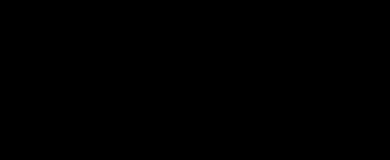
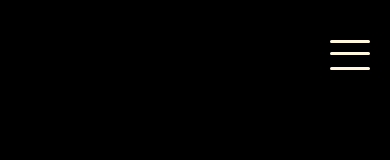
Before and after one commit to RG31/navbar-burger, a React (Create React App) app: page / in a window 390 px wide. Shown: the top 160 px of the page. Built offline with nearby package versions, Linux system fonts and the light colour scheme.

Commit message:
scrollbar and menu burger problem resolved

```diff
--- a/src/App.css
+++ b/src/App.css
@@ -12,13 +12,14 @@
 body {
   margin: 0;
   /* CSS rules to specify families ... récupéré de l'import ci-dessus*/
-  font-family: 'Poppins', sans-serif;
+  font-family: 'Poppins',
+  sans-serif;
   -webkit-font-smoothing: antialiased;
   -moz-osx-font-smoothing: grayscale;
 }
 
 h1, p {
-margin-bottom: 1rem;
+margin-bottom:1rem;
 }
 
 /* RESET */
@@ -32,8 +33,8 @@
   text-decoration: none;
 }
 
-.main{
+.main {
   /* padding TOP pour affciher en dessous de la NavBar */
-  min-height: 200vh;
+  min-height: 150vh;
   padding:6rem 1rem 1rem;
 }
--- a/src/components/Nav.css
+++ b/src/components/Nav.css
@@ -15,7 +15,7 @@
 }
 
 .navbar__links {
-    /* en lignbe */
+    /* en ligne */
     display: flex;
 }
 
@@ -25,10 +25,11 @@
     color: inherit;
 }
 .navbar__burger{
-    width: 40px;
-    height: 40px;
+    width: 50px;
+    height: 50px;
     /* le carré menu burger transparent dans la NavBAr */
     background: transparent ;
+    margin-right: 2rem; /* pour ne pas être caché par le scroll bar */
     border: none;
     color: inherit;
 }
@@ -38,15 +39,15 @@
         /* en colonne pour le Mobile */
         flex-direction: column;
         justify-content: center;
+        align-items: center;
         position: fixed;
         background-color: black;
-        align-items: center;
          /* on couvre la window de black */
         left: 0;
         right: 0;
         bottom: 0;
         height: 100vh;
-        padding: 2rem;
+        padding:2rem;
     }
 
     /* style du menu */
@@ -56,4 +57,29 @@
         font-size: 5vw;
     }
 
+    /* burger menuv*/
+    .navbar__burger {
+    }
+
+    .burger-bar,
+    .burger-bar::before,
+    .burger-bar::after {
+        display: block;
+        width: 40px;
+        height: 3px;
+        position: relative;
+        border-radius: 3px;
+        background: cornsilk;
+        ;
+    }
+    .burger-bar::before,
+    .burger-bar::after {
+        content: "";
+    }
+    .burger-bar::before {
+        transform: translateY(-12px);
+    }
+    .burger-bar::after {
+        transform: translateY(12px);
+    }
 }
```
Also changed, not shown: src/Screenshoot/menu navbar MOBILE.png (added).
